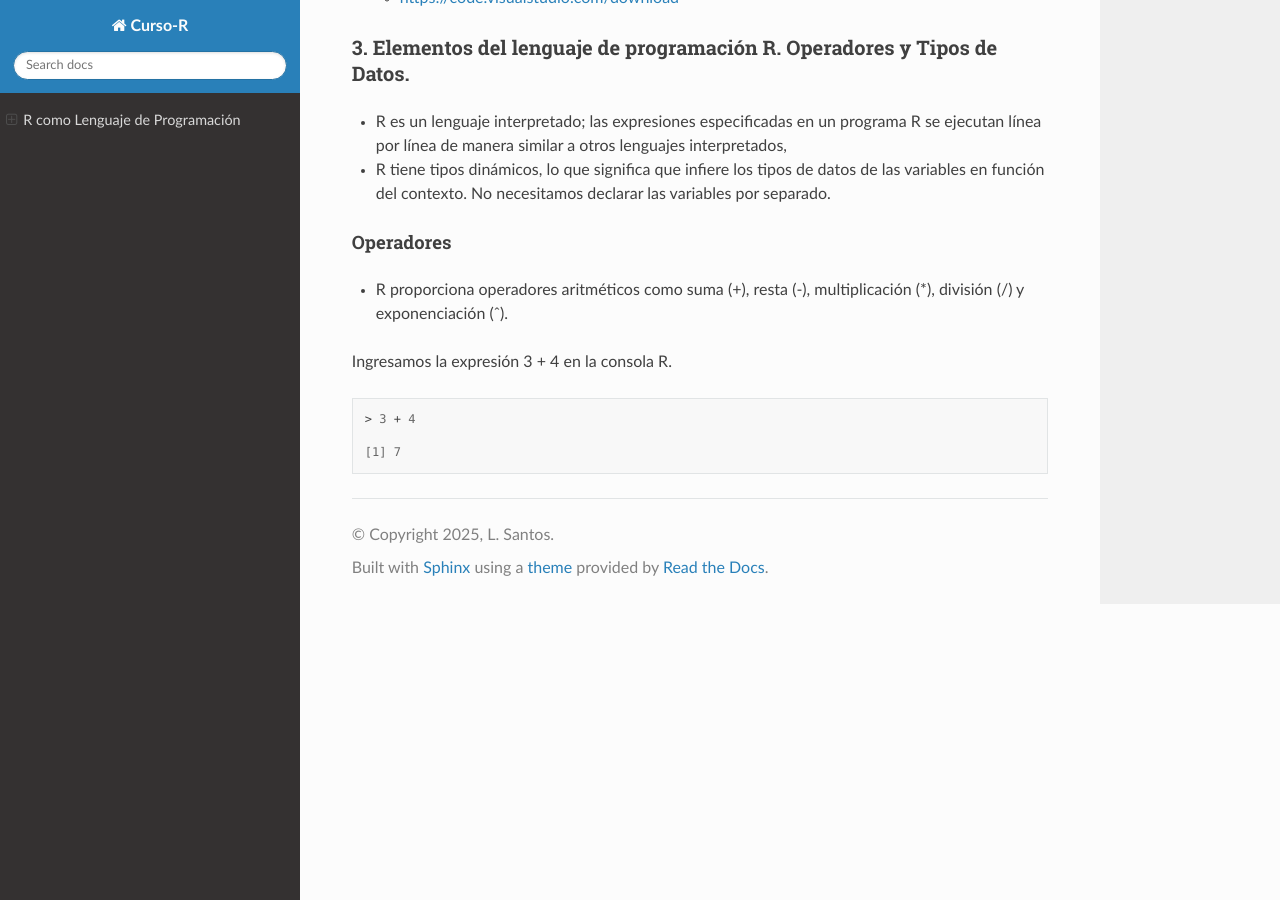
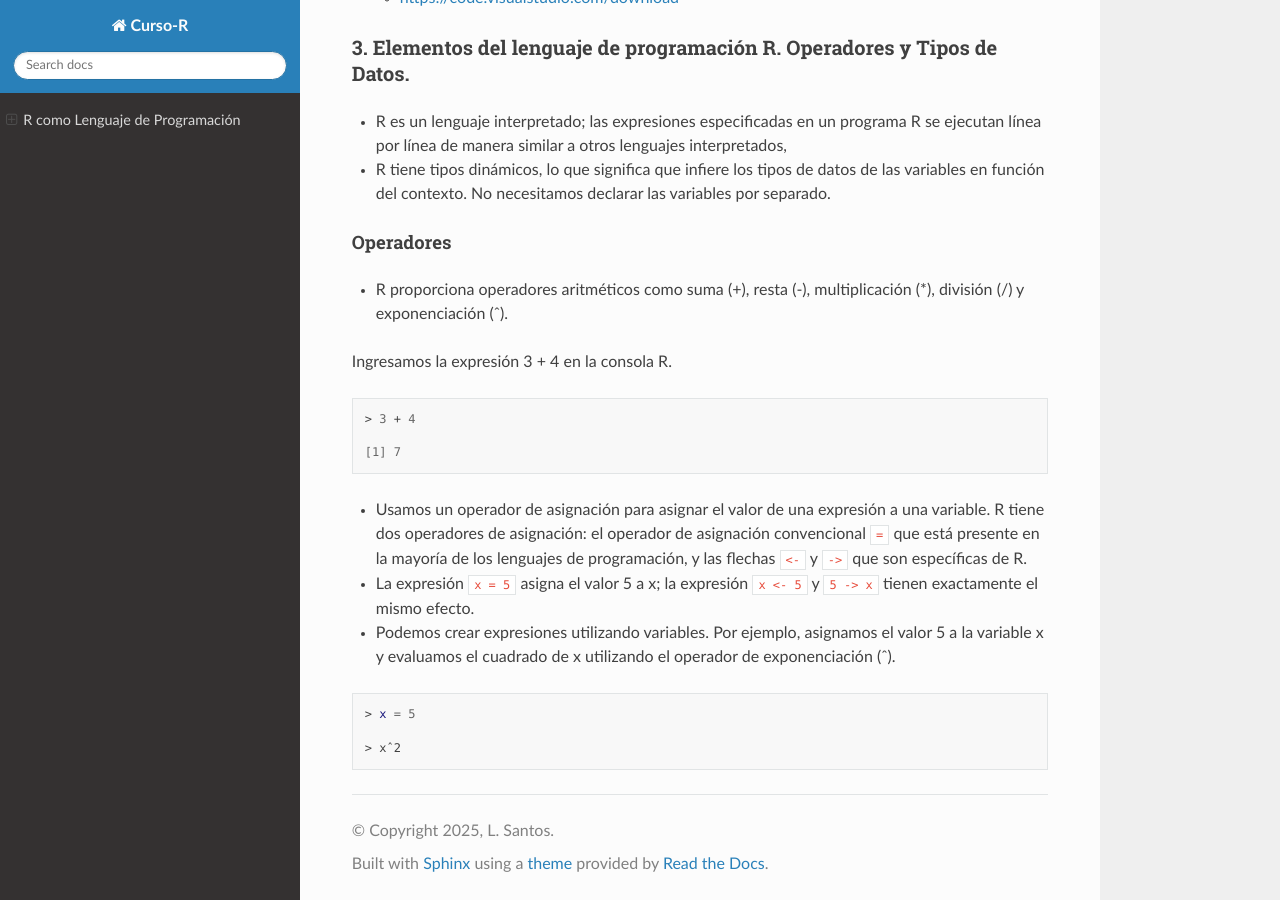
Before and after one commit to matecom57/santosg57-curso-r, a Sphinx documentation site: the page built from docs/source/Clase-03/clase-03.rst, in a window 1280 px wide and 900 px high, scrolled down 1481 px. Built offline with Sphinx 7.4.7 and the Read the Docs theme 3.1.0, drawn with Linux system fonts in a browser that asks for light colours.

Commit message:
Test comité

```diff
--- a/docs/source/Clase-03/clase-03.rst
+++ b/docs/source/Clase-03/clase-03.rst
@@ -80,3 +80,15 @@ Ingresamos la expresión 3 + 4 en la consola R.
    > 3 + 4
 
    [1] 7
+
+* Usamos un operador de asignación para asignar el valor de una expresión a una variable. R tiene dos operadores de asignación: el operador de asignación convencional ``=`` que está presente en la mayoría de los lenguajes de programación, y las flechas ``<-`` y ``->`` que son específicas de R.
+
+* La expresión ``x = 5`` asigna el valor 5 a x; la expresión ``x <- 5`` y ``5 -> x`` tienen exactamente el mismo efecto.
+
+* Podemos crear expresiones utilizando variables. Por ejemplo, asignamos el valor 5 a la variable x y evaluamos el cuadrado de x utilizando el operador de exponenciación (ˆ).
+
+.. code:: Bash
+
+   > x = 5
+
+   > xˆ2
```
